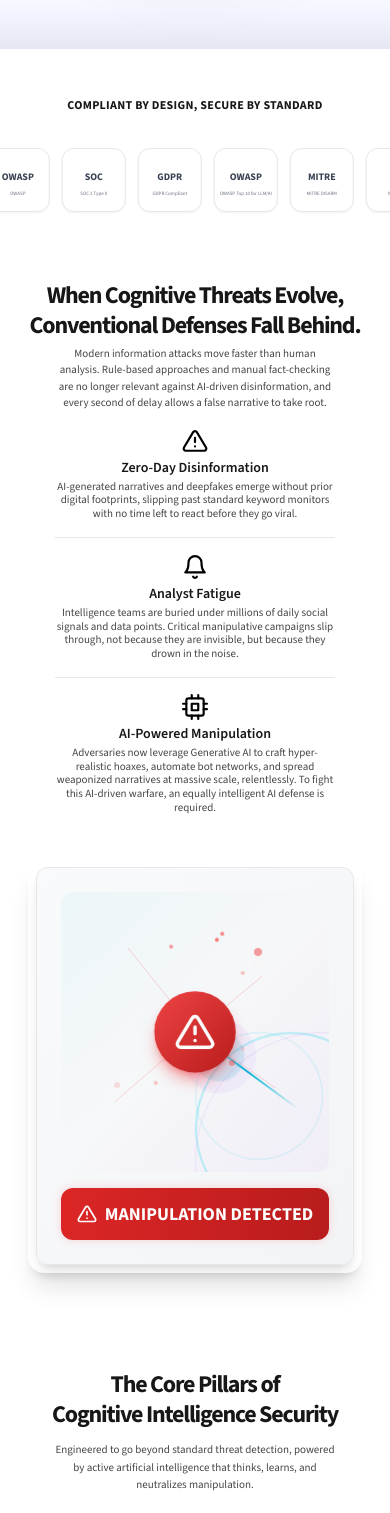
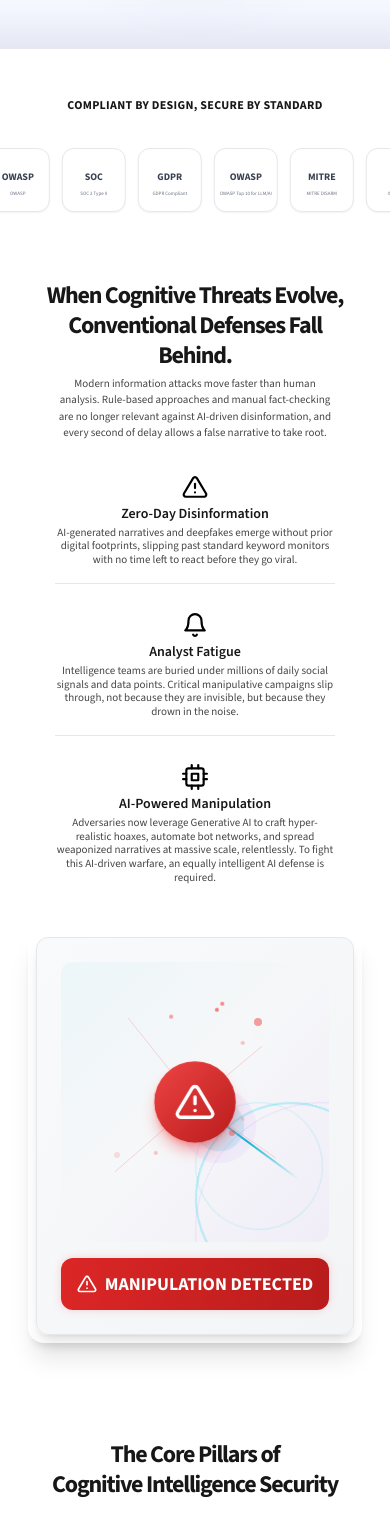
Before and after one commit to cognir-brain/cogint-landing-page, a Next.js app: page / in a window 390 px wide. Shown: the part 432-1945 px from the top of the page. Built offline with nearby package versions, Linux system fonts and the light colour scheme.

Commit message:
Update logo to path/outline format

```diff
--- a/src/components/Benefits/Benefits.tsx
+++ b/src/components/Benefits/Benefits.tsx
@@ -1,6 +1,6 @@
 "use client"
 import { motion, Variants } from "framer-motion"
-import { tiers } from "@/data/benefits";
+import { benefitsData } from "@/data/benefits";
 import BenefitsColumn from "./BenefitsColumn";
 
 const containerVariants: Variants = {
@@ -41,43 +41,38 @@ const Benefits: React.FC = () => {
     return (
         <section id="benefits" className="benefits-section bg-white scroll-mt-24">
             <motion.div
-                className="flex flex-wrap flex-col items-center justify-center gap-2 lg:flex-row lg:gap-20 lg:flex-nowrap mb-24"
+                className="flex flex-col items-center justify-center w-full px-4 sm:px-6 md:px-8"
                 variants={containerVariants}
                 initial="offscreen"
                 whileInView="onscreen"
                 viewport={{ once: true }}
             >
-                <div className="flex flex-wrap items-center w-full max-w-xl lg:max-w-6xl justify-center mx-auto">
-                    <div className="w-full text-center">
-                        {/* Title - mobile: 2 baris, desktop: 1 baris */}
-                        <h3 className="text-2xl sm:text-4xl lg:text-5xl xl:text-6xl font-bold text-foreground leading-tight sm:leading-none tracking-tighter lg:whitespace-nowrap">
-                            The Core Pillars of
+                {/* Container utama */}
+                <div className="w-full max-w-6xl mx-auto text-center">
+                    {/* Title */}
+                    <h3 className="text-2xl sm:text-4xl md:text-6xl font-bold text-foreground leading-tight sm:leading-none tracking-tighter max-w-[320px] sm:max-w-[450px] md:max-w-[750px] lg:max-w-none mx-auto">
+                        {benefitsData.title}
                     </h3>
-                        <h3 className="text-2xl sm:text-4xl lg:text-5xl xl:text-6xl font-bold text-foreground leading-tight sm:leading-none tracking-tighter lg:whitespace-nowrap">
-                            Cognitive Intelligence Security
+                    <h3 className="text-2xl sm:text-4xl md:text-6xl font-bold text-foreground leading-tight sm:leading-none tracking-tighter max-w-[320px] sm:max-w-[450px] md:max-w-[750px] lg:max-w-none mx-auto">
+                        {benefitsData.titleHighlight}
                     </h3>
 
-                        {/* Description - mobile: max-w-[280px], desktop: lebih lebar */}
-                        <p className="mt-3 mx-auto leading-relaxed text-foreground-accent text-[11px] sm:text-base max-w-[280px] lg:max-w-3xl">
-                            Engineered to go beyond standard threat detection, powered by active artificial intelligence that thinks, learns, and neutralizes manipulation.
+                    {/* Description */}
+                    <p className="mt-3 mx-auto leading-relaxed text-foreground-accent text-[11px] sm:text-base max-w-[280px] sm:max-w-[400px] md:max-w-[550px] lg:max-w-3xl mb-5">
+                        {benefitsData.description}
                     </p>
 
-                        {/* 3 Column Grid - mobile: max-w-[280px], desktop: full */}
-                        <div className="mx-auto w-full mt-6 lg:mt-12 max-w-[280px] lg:max-w-none">
-                            <div className="grid grid-cols-1 sm:grid-cols-3 gap-4 lg:gap-8">
-                                {tiers.map((tier, index) => (
+                    {/* 3 Column Grid */}
+                    <div className="mx-auto w-full mt-6 lg:mt-12 max-w-[280px] sm:max-w-[400px] md:max-w-[700px] lg:max-w-none">
+                        <div className="grid grid-cols-1 lg:grid-cols-3 gap-4 lg:gap-8">
+                            {benefitsData.pillars.map((pillar, index) => (
                                 <BenefitsColumn
                                     key={index}
-                                        tier={tier}
+                                    pillar={pillar}
                                 />
                             ))}
                         </div>
                     </div>
-                    </div>
-                </div>
-
-                <div className="hidden lg:block lg:order-2">
-                    {/* Optional placeholder */}
                 </div>
             </motion.div>
         </section>
--- a/src/components/Benefits/BenefitsColumn.tsx
+++ b/src/components/Benefits/BenefitsColumn.tsx
@@ -5,7 +5,7 @@ import { childVariants } from "./Benefits"
 import { IconType } from "react-icons";
 
 interface Props {
-    tier: {
+    pillar: {
         name: string;
         description: string;
         icon: IconType;
@@ -14,27 +14,29 @@ interface Props {
     };
 }
 
-const BenefitsColumn: React.FC<Props> = ({ tier }) => {
-    const IconComponent = tier.icon;
+const BenefitsColumn: React.FC<Props> = ({ pillar }) => {
+    const IconComponent = pillar.icon;
 
     return (
         <motion.div
-            className="bg-white rounded-xl border border-gray-200 p-3 sm:p-4 text-center hover:shadow-md transition-shadow"
+            className="bg-white rounded-xl border border-gray-200 p-3 sm:p-4 text-center w-full mx-auto relative overflow-hidden transition-all duration-300 hover:shadow-xl cursor-pointer"
             variants={childVariants}
+            whileHover={{ scale: 1.05 }}
+            transition={{ type: "spring", stiffness: 300, damping: 20 }}
         >
             {/* Icon */}
-            <div className="flex justify-center mb-1 sm:mb-2 text-cyan-500">
-                <IconComponent size={tier.iconSize || 22} />
+            <div className="flex justify-center mb-1 sm:mb-2 text-cyan-500 relative z-10">
+                <IconComponent size={pillar.iconSize || 22} />
             </div>
 
             {/* Title */}
-            <h4 className="text-xs sm:text-base font-semibold text-foreground mb-0.5 sm:mb-1">
-                {tier.name}
+            <h4 className="text-xs sm:text-base font-semibold text-foreground mb-0.5 sm:mb-1 relative z-10">
+                {pillar.name}
             </h4>
 
             {/* Description */}
-            <p className="text-[10px] sm:text-sm text-foreground-accent leading-tight">
-                {tier.description}
+            <p className="text-[10px] sm:text-sm text-foreground-accent leading-tight relative z-10">
+                {pillar.description}
             </p>
         </motion.div>
     )
--- a/src/components/Threats/Threats.tsx
+++ b/src/components/Threats/Threats.tsx
@@ -58,18 +58,19 @@ const Threats: React.FC = () => {
                             variants={childVariants}
                         >
                             {/* Title */}
-                            <h3 className="text-2xl sm:text-4xl md:text-6xl font-bold text-foreground leading-tight sm:leading-none tracking-tighter whitespace-pre-line">
+                            <h3 className="text-2xl sm:text-4xl md:text-6xl font-bold text-foreground leading-tight sm:leading-none tracking-tighter whitespace-pre-line max-w-[320px] sm:max-w-[450px] md:max-w-[600px] lg:max-w-none mx-auto lg:mx-0">
                                 {threat.title}
                             </h3>
 
-                            {/* Description - lebar seperti hero mobile */}
-                            <p className="mt-1.5 mx-auto lg:ml-0 leading-normal text-foreground-accent text-[11px] sm:text-base w-full max-w-[280px] lg:max-w-none">
+                            {/* Description */}
+                            <p className="mt-1.5 mx-auto lg:ml-0 leading-normal text-foreground-accent text-[11px] sm:text-base w-full max-w-[280px] sm:max-w-[400px] md:max-w-[500px] lg:max-w-none mb-4">
                                 {threat.description}
                             </p>
                         </motion.div>
 
-                        {/* Bullets - lebar mengikuti hero mobile */}
-                        <div className="mx-auto lg:ml-0 w-full max-w-[280px] lg:max-w-none">
+                        {/* Bullets */}
+                        <div className="mx-auto lg:ml-0 w-full max-w-[280px] sm:max-w-[400px] md:max-w-[700px] lg:max-w-none">
+                            <div className="grid grid-cols-1 md:grid-cols-3 lg:grid-cols-1 gap-3 md:gap-4">
                                 {threat.bullets.map((item, index) => (
                                     <ThreatBullet
                                         key={index}
@@ -78,6 +79,7 @@ const Threats: React.FC = () => {
                                         description={item.description}
                                     />
                                 ))}
+                            </div>
                         </div>
                     </div>
                 </div>
--- a/src/data/benefits.ts
+++ b/src/data/benefits.ts
@@ -1,6 +1,10 @@
 import { FiTrendingUp, FiCpu, FiShield } from "react-icons/fi";
 
-export const tiers = [
+export const benefitsData = {
+    title: "The Core Pillars of",
+    titleHighlight: "Cognitive Intelligence Security",
+    description: "Engineered to go beyond standard threat detection, powered by active artificial intelligence that thinks, learns, and neutralizes manipulation.",
+    pillars: [
         {
             name: 'Predictive Analysis',
             description: 'We analyze billions of data signals across social and digital landscapes simultaneously, identifying manipulation patterns and intercepting hostile narratives before they can shape public opinion.',
@@ -23,3 +27,7 @@ export const tiers = [
             features: []
         },
     ]
+};
+
+// Export untuk backward compatibility jika ada yang pakai tiers
+export const tiers = benefitsData.pillars;
```
Also changed, not shown: public/images/logo-black.svg, public/images/logo-colored.svg. Lines whose indentation alone changed are shown as unchanged.
